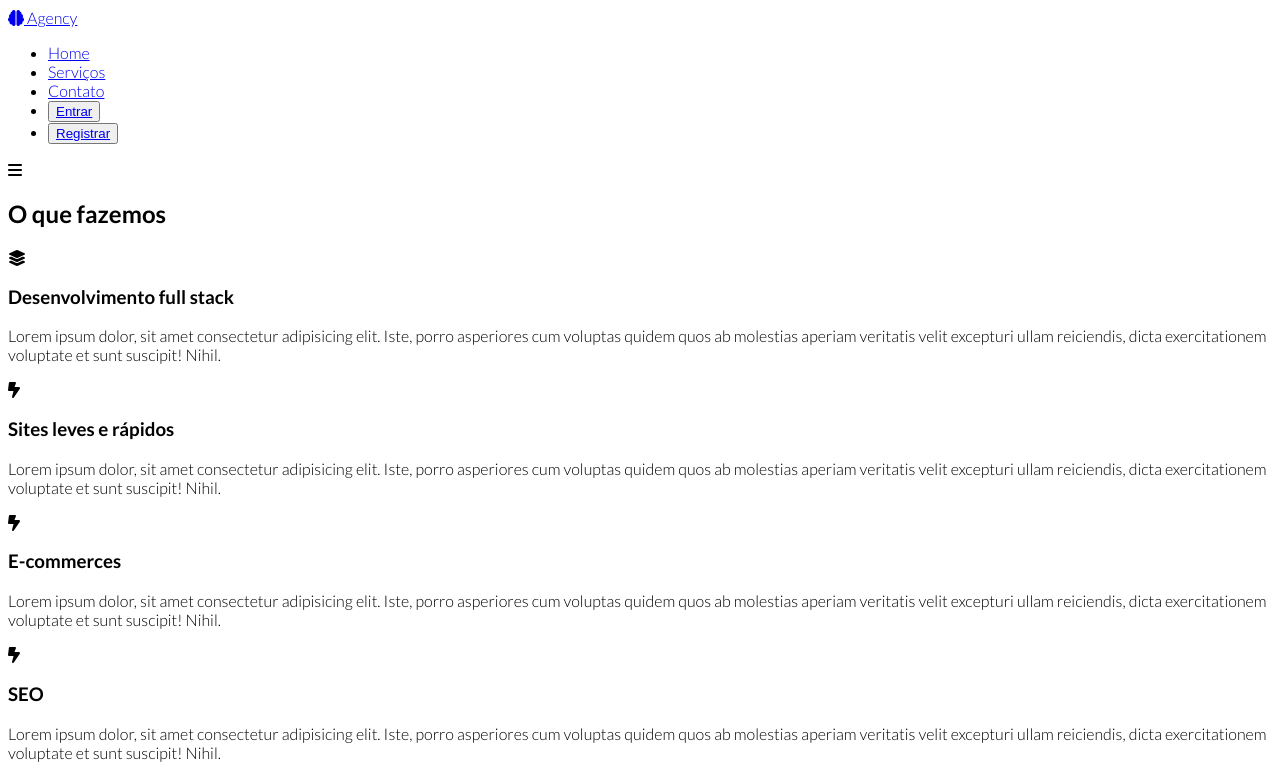
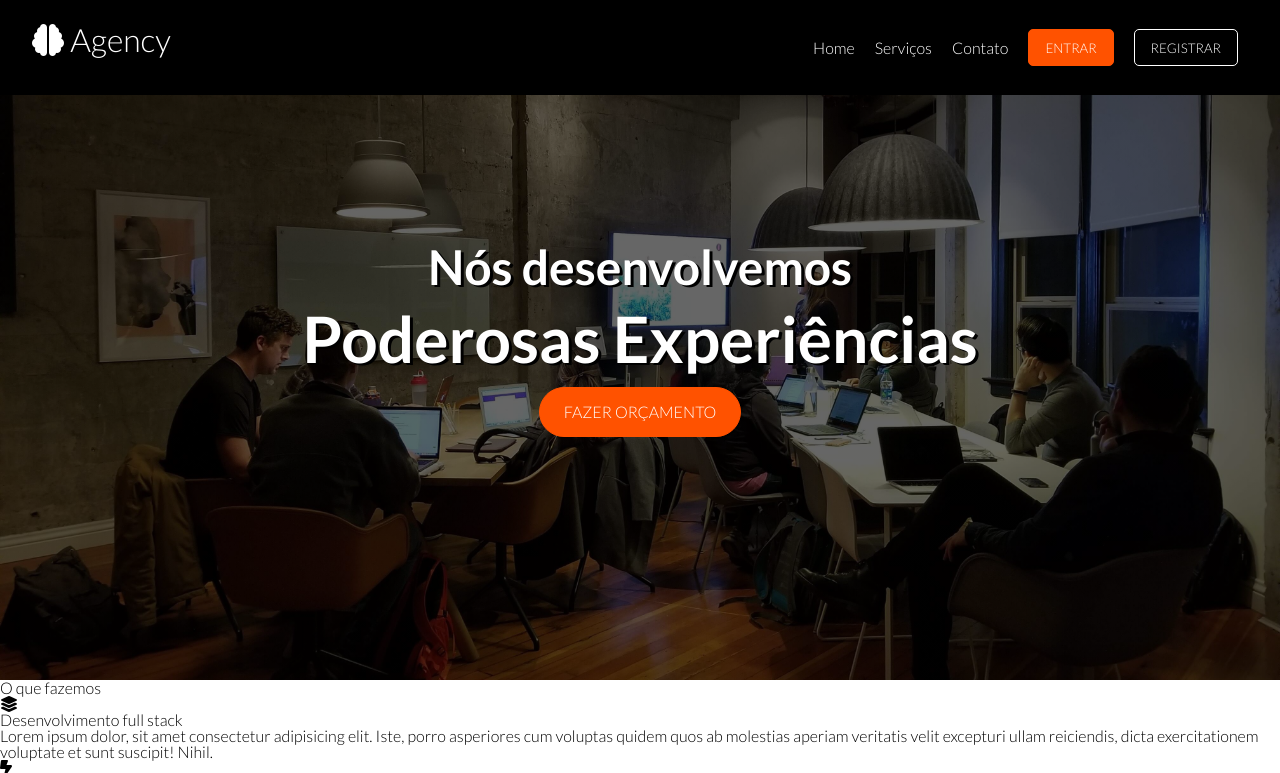
Before and after one commit to thalesgomest/agency, a website: page index.html in a window 1280 px wide. Shown: the top 773 px of the page. Drawn offline with Linux system fonts and the light colour scheme.

Commit message:
feat: header

```diff
--- /dev/null
+++ b/css/reset.css
@@ -0,0 +1,129 @@
+/* http://meyerweb.com/eric/tools/css/reset/
+   v2.0 | 20110126
+   License: none (public domain)
+*/
+
+html,
+body,
+div,
+span,
+applet,
+object,
+iframe,
+h1,
+h2,
+h3,
+h4,
+h5,
+h6,
+p,
+blockquote,
+pre,
+a,
+abbr,
+acronym,
+address,
+big,
+cite,
+code,
+del,
+dfn,
+em,
+img,
+ins,
+kbd,
+q,
+s,
+samp,
+small,
+strike,
+strong,
+sub,
+sup,
+tt,
+var,
+b,
+u,
+i,
+center,
+dl,
+dt,
+dd,
+ol,
+ul,
+li,
+fieldset,
+form,
+label,
+legend,
+table,
+caption,
+tbody,
+tfoot,
+thead,
+tr,
+th,
+td,
+article,
+aside,
+canvas,
+details,
+embed,
+figure,
+figcaption,
+footer,
+header,
+hgroup,
+menu,
+nav,
+output,
+ruby,
+section,
+summary,
+time,
+mark,
+audio,
+video {
+	margin: 0;
+	padding: 0;
+	border: 0;
+	font-size: 100%;
+	font: inherit;
+	vertical-align: baseline;
+}
+/* HTML5 display-role reset for older browsers */
+article,
+aside,
+details,
+figcaption,
+figure,
+footer,
+header,
+hgroup,
+menu,
+nav,
+section {
+	display: block;
+}
+body {
+	line-height: 1;
+}
+ol,
+ul {
+	list-style: none;
+}
+blockquote,
+q {
+	quotes: none;
+}
+blockquote:before,
+blockquote:after,
+q:before,
+q:after {
+	content: '';
+	content: none;
+}
+table {
+	border-collapse: collapse;
+	border-spacing: 0;
+}
--- a/index.html
+++ b/index.html
@@ -4,8 +4,6 @@
 		<meta charset="UTF-8" />
 		<meta http-equiv="X-UA-Compatible" content="IE=edge" />
 		<meta name="viewport" content="width=device-width, initial-scale=1.0" />
-		<!-- ? CSS Link -->
-		<link rel="stylesheet" href="css/styles.css" />
 		<!-- ? Font -->
 		<link rel="preconnect" href="https://fonts.googleapis.com" />
 		<link rel="preconnect" href="https://fonts.gstatic.com" crossorigin />
@@ -13,6 +11,9 @@
 			href="https://fonts.googleapis.com/css2?family=Lato:ital,wght@0,300;0,700;0,900;1,300;1,700;1,900&display=swap"
 			rel="stylesheet"
 		/>
+		<!-- ? CSS Link -->
+		<link rel="stylesheet" href="css/reset.css" />
+		<link rel="stylesheet" href="css/styles.css" />
 		<!-- ? Icons Font Awesome -->
 		<script
 			src="https://kit.fontawesome.com/d345f07264.js"
@@ -51,6 +52,13 @@
 					</ul>
 				</nav>
 				<i class="fas fa-bars"></i>
+			</div>
+			<div class="title-container">
+				<h2>Nós desenvolvemos</h2>
+				<h1>Poderosas Experiências</h1>
+				<a href="#" class="btn btn-primary btn-rounded">
+					Fazer orçamento
+				</a>
 			</div>
 		</header>
 		<!-- !Serviços -->
--- /dev/null
+++ b/sass/_utilities.sass
@@ -0,0 +1,54 @@
+// mixins
+
+@mixin reset
+	body
+		font-family: 'Lato'
+
+	*
+		box-sizing: border-box
+		font-family: 'Lato'
+
+	a
+		text-decoration: none
+
+	li
+		list-style: none
+
+@mixin main-hover
+	transition: .3s
+
+	&:hover
+		color: $primary-color
+
+//placeholder selectors
+
+%title-text-shadow
+	text-shadow: 3px 2px $black
+
+// buttons
+
+button
+	background-color: $black
+	border-radius: 5px
+	padding: .6rem 1rem
+
+.btn
+	border: 1px solid $light-color
+	text-transform: uppercase
+	transition: .3s
+	color: $light-color
+
+	&:hover
+		border-color: $primary-color
+
+	&-primary
+		background-color: $primary-color
+		border-color: $primary-color
+
+		&:hover
+			background-color: transparent
+
+	&-rounded
+		margin-top: 1rem
+		border-radius: 2rem
+		padding: 1rem 1.5rem
--- /dev/null
+++ b/sass/_variables.sass
@@ -0,0 +1,7 @@
+$primary-color: #ff5200
+$light-color: #fff
+$dark-color: #181920
+$text-color: #8b8e94
+$black: #000000
+$secundary-bg: #e5eaff
+$footer-br: #1d1d1d
--- a/sass/styles.sass
+++ b/sass/styles.sass
@@ -1,5 +1,63 @@
-body
-	font-family: 'Lato'
+@import 'variables'
+@import 'utilities'
 
-h1
-	color: red
+
+@include reset
+
+#main-banner
+	background: linear-gradient(rgba(0,0,0,.6),rgba(0,0,0,.6)), url(./../assets/images/office.jpg)
+	height: 85vh
+	background-size: cover
+	background-position: center
+
+	.nav-container
+		display: flex
+		justify-content: space-between
+		position: fixed
+		top: 0
+		left: 0
+		width: 100%
+		padding: 1.5rem 2rem
+		background-color: $black
+		z-index: 2
+
+		.brand
+			color: $light-color
+			font-size: 2rem
+			@include main-hover
+
+		&__navbar
+			display: flex
+			align-items: center
+			height: 100%
+
+			li
+				margin: 5px 10px
+
+				a
+					color: $light-color
+					@include main-hover
+
+		.fas.fa-bars
+			font-size: 2rem
+			color: #fff
+			display: none
+
+	.title-container
+		color: $light-color
+		display: flex
+		flex-direction: column
+		align-items: center
+		justify-content: center
+		height: 100%
+
+		h2
+			font-size: 3rem
+			font-weight: bold
+			@extend %title-text-shadow
+
+		h1
+			font-size: 4rem
+			margin-top: 1rem
+			font-weight: bold
+			@extend %title-text-shadow
--- a/scripts.js
+++ b/scripts.js
@@ -88,7 +88,7 @@ const Links = () => {
 					<li><a href="#">Politicas de Privacidade</a></li>
 					<li><a href="#">Contato</a></li>
 				</ul>
-			</div>;`;
+			</div>`;
 	}
 };
 
```
Also changed, not shown: css/styles.css, 1 other file.
